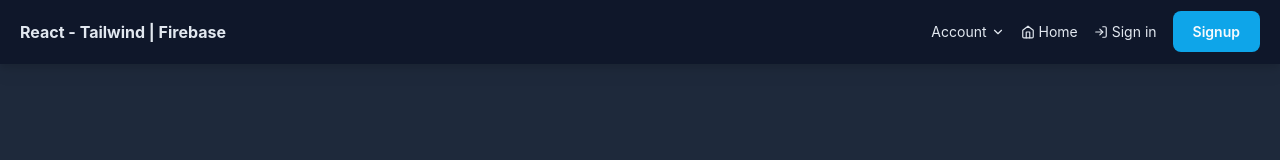
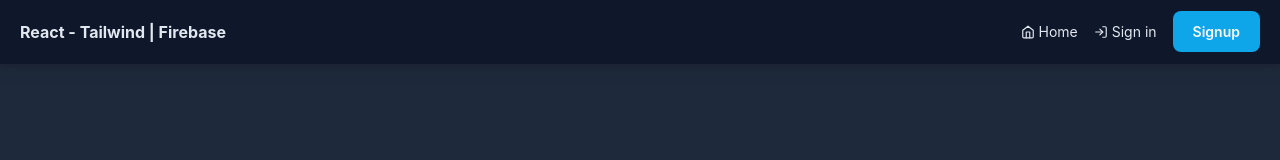
Before and after one commit to BryanBerger98/react-tailwind-firebase-starter, a React (Create React App) app: page / in a window 1280 px wide. Shown: the top 160 px of the page. Built offline with nearby package versions, Linux system fonts and the light colour scheme; no server answers.

Commit message:
feat(common): add authenticated user conditional display in header - v0.1.0

```diff
--- a/src/common/components/Header.jsx
+++ b/src/common/components/Header.jsx
@@ -2,13 +2,24 @@ import { Link } from 'react-router-dom';
 import { FiLogIn, FiHome } from 'react-icons/fi';
 import Dropdown from './Dropdown';
 import { FiChevronDown, FiUser, FiLogOut } from 'react-icons/fi';
+import { useContext } from 'react';
+import { AuthContext } from '../../auth/context/AuthContext';
 
 function Header() {
+
+    const authContext = useContext(AuthContext);
+
+    const currentUser = authContext.currentUser;
 
     return(
         <nav className="flex p-5 bg-slate-900 drop-shadow-lg text-slate-200 fixed inset-x-0">
             <Link to='/' className='font-bold'>React - Tailwind | Firebase</Link>
             <ul className="list-none flex ml-auto gap-4 text-sm items-center">
+                <li>
+                    <Link className='hover:text-slate-50 flex' to='/'><FiHome className='my-auto mr-1' />Home</Link>
+                </li>
+                {
+                    currentUser ?
                     <li>
                         <Dropdown id='headerAccountDropdown'>
                             <button className='hover:text-slate-50 flex items-center'><span className='mr-1'>Account</span><FiChevronDown /></button>
@@ -26,15 +37,16 @@ function Header() {
                             </ul>
                         </Dropdown>
                     </li>
-                <li>
-                    <Link className='hover:text-slate-50 flex' to='/'><FiHome className='my-auto mr-1' />Home</Link>
-                </li>
+                    :
+                    <>
                         <li>
                         <Link className='hover:text-slate-50 flex' to='/signin'><FiLogIn className='my-auto mr-1' /> Sign in</Link>
                         </li>
                         <li>
                             <Link className='px-5 py-3 bg-sky-500 text-slate-50 hover:bg-sky-400 rounded-lg font-semibold' to='/signup'>Signup</Link>
                         </li>
+                    </>
+                }
             </ul>
         </nav>
     );
```
Lines whose indentation alone changed are shown as unchanged.
